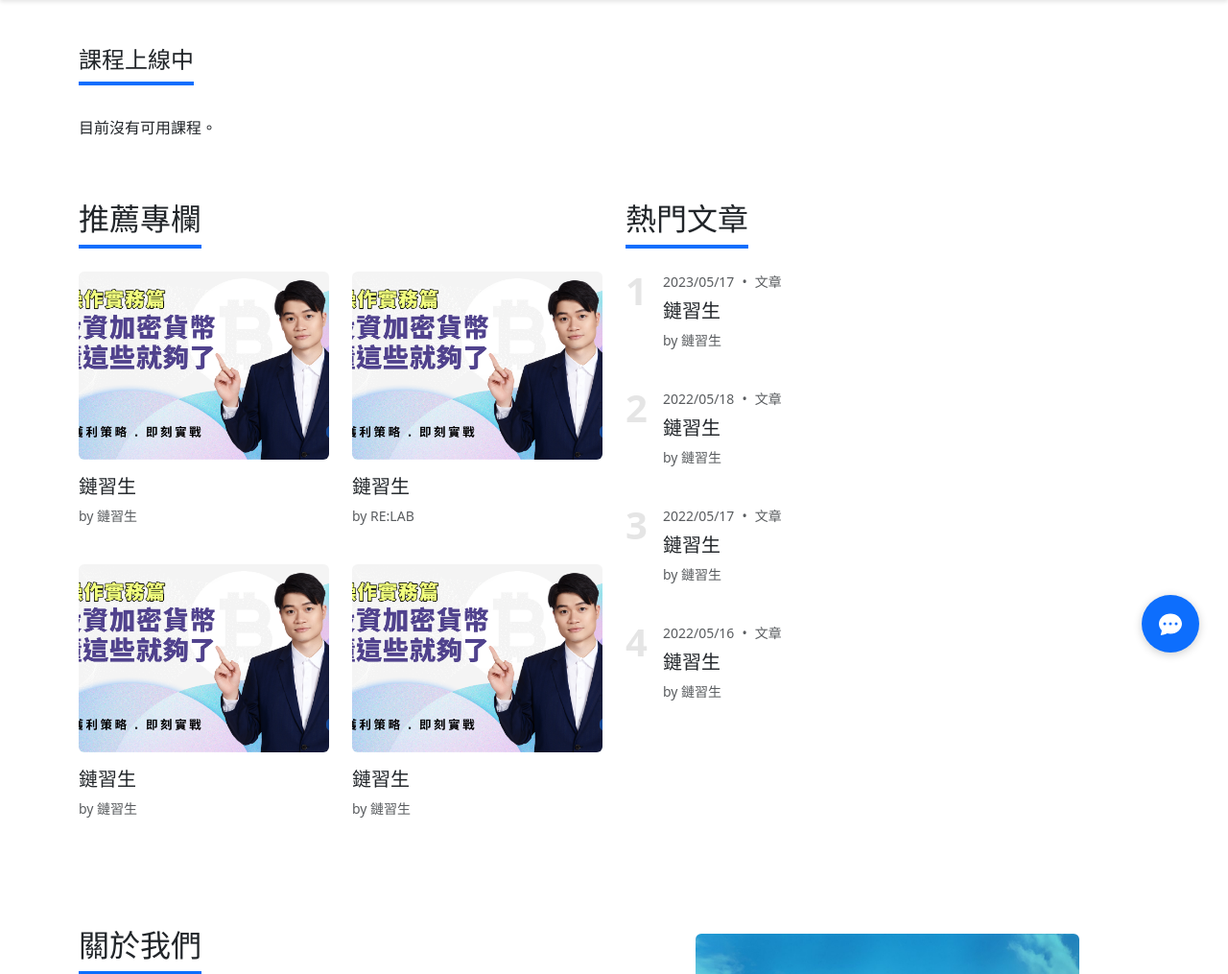
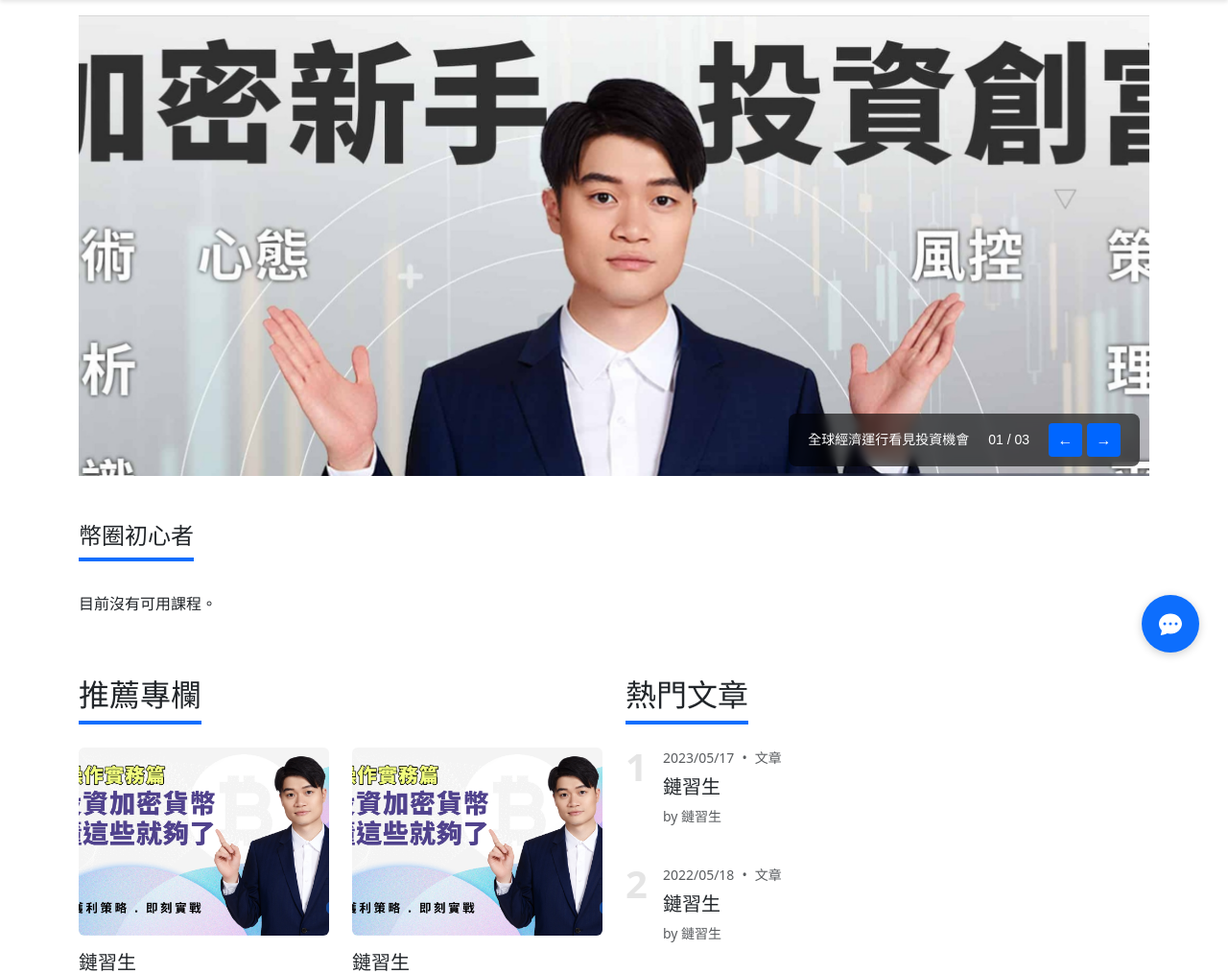
Before and after one commit to Shihjiajyun/chainee_official_new, a PHP site: page / in a window 1280 px wide. Shown: the part 90-1105 px from the top of the page at 96% size. Run offline with PHP 8.4, Linux system fonts and the light colour scheme; data that the repository does not hold is empty.

Commit message:
修改首頁主視覺

```diff
--- a/index.php
+++ b/index.php
@@ -37,16 +37,13 @@ if ($result->num_rows > 0) {
     <!-- 導覽列 -->
     <?php include './navbar.php'; ?>
 
-    <!-- 主視覺 -->
-    <!-- <?php include './tools/main.php'; ?> -->
+    <!-- 主視覺2 -->
+    <?php include './tools/main2.php'; ?>
 
-    <!-- 主視覺2 -->
-    <!-- <?php include './tools/main2.php'; ?> -->
-
-    <!-- 課程上線中 -->
+    <!-- 幣圈初心者 -->
     <main class="main">
         <div class="container">
-            <h2 class="section-title blue-underline">課程上線中</h2>
+            <h2 class="section-title blue-underline">幣圈初心者</h2>
             <div class="grid">
                 <?php if (!empty($courses)) : ?>
                     <?php foreach ($courses as $course) : ?>
@@ -97,7 +94,6 @@ if ($result->num_rows > 0) {
             </div>
         </div>
     </main>
-
 
     <!-- 文章專欄 -->
     <div class="container">
--- a/tools/main2.php
+++ b/tools/main2.php
@@ -1,12 +1,14 @@
 <style>
     #slider-container {
-        height: 100vh;
+        height: 90vh;
+        max-height: 480px;
+        width: 90vw;
     }
 
     .slider-container {
         position: relative;
         width: 100%;
-        height: 80%;
+        height: 100%;
         overflow: hidden;
     }
 
@@ -18,6 +20,7 @@
         visibility: hidden;
         transition: all 0.8s ease-in-out;
         background-size: cover;
+        background-repeat: no-repeat;
         background-position: center;
         transform: translateX(100%);
     }
@@ -34,19 +37,22 @@
 
     .slider-nav {
         position: absolute;
-        bottom: 20px;
-        right: 20px;
+        bottom: 10px;
+        right: 10px;
         display: flex;
-        gap: 10px;
+        align-items: center;
+        gap: 20px;
         z-index: 10;
         color: white;
         font-family: Arial, sans-serif;
+        background: rgba(0, 0, 0, 0.6);
+        padding: 10px 20px;
+        border-radius: 8px;
+        backdrop-filter: blur(5px);
     }
 
     .slider-counter {
-        background: #0066ff;
-        padding: 10px 20px;
-        border-radius: 4px;
+        font-size: 14px;
     }
 
     .nav-buttons {
@@ -58,8 +64,8 @@
         background: #0066ff;
         border: none;
         color: white;
-        width: 40px;
-        height: 40px;
+        width: 35px;
+        height: 35px;
         border-radius: 4px;
         cursor: pointer;
         display: flex;
@@ -71,58 +77,62 @@
         background: #0052cc;
     }
 
-    .slide-content {
-        font-weight: 700;
-        background-color: white;
-        color: #333333;
-        position: absolute;
-        bottom: 0px;
-        left: 0px;
-        z-index: 2;
-        transform: translateY(50px);
-        opacity: 0;
-        transition: all 0.8s ease-out;
-        transition-delay: 0.3s;
-        padding-left: 10px;
-        padding-right: 10px;
+    .slide-description {
+        font-size: 14px;
+        white-space: nowrap;
+        max-width: 200px;
+        text-overflow: ellipsis;
+        overflow: hidden;
     }
 
-    .slide.active .slide-content {
-        transform: translateY(0);
-        opacity: 1;
+    @media (max-width: 768px) {
+        #slider-container {
+            height: 40vh;
+            /* max-height: 480px; */
+            width: 90vw;
+        }
     }
 
-    .slide-content h1 {
-        font-size: 2.5em;
-        margin: 0;
-        margin-bottom: 10px;
+    @media (max-width: 576px) {
+        #slider-container {
+            height: 35vh;
+            /* max-height: 480px; */
+            width: 90vw;
+            padding: 0;
+        }
     }
 
-    .slide-content p {
-        font-size: 1.2em;
-        margin: 0;
+    @media (max-width: 425px) {
+        .slide-description {
+            display: none;
+        }
+
+        .slider-nav {
+            padding: 5px 10px;
+            font-size: 12px;
+            border-radius: 5px;
+        }
+
+        .nav-button {
+            width: 28px;
+            height: 28px;
+            font-size: 12px;
+        }
+
+        .slider-counter {
+            font-size: 12px;
+        }
     }
 </style>
 
-<div class="container" id="slider-container">
+<div class="container mt-3" id="slider-container">
     <div class="slider-container">
-        <div class="slide active" style="background-image: url('./img/download.png')">
-            <div class="slide-content py-2">
-                <p><span class="px-1 mx-2" style="color: white;background-color: red">最新消息</span>全球經濟運行看見投資機會</p>
-            </div>
-        </div>
-        <div class="slide" style="background-image: url('./img/download.png')">
-            <div class="slide-content py-2">
-                <p><span class="px-1 mx-2" style="color: white;background-color: red">最新消息</span>Description for slide 2</p>
-            </div>
-        </div>
-        <div class="slide" style="background-image: url('./img/download.png')">
-            <div class="slide-content py-2">
-                <p><span class="px-1 mx-2" style="color: white;background-color: red">最新消息</span>Description for slide 3</p>
-            </div>
-        </div>
+        <div class="slide active" style="background-image: url('./img/main.jpg')"></div>
+        <div class="slide" style="background-image: url('./img/main.jpg')"></div>
+        <div class="slide" style="background-image: url('./img/main.jpg')"></div>
 
         <div class="slider-nav">
+            <div class="slide-description" id="slide-description">全球經濟運行看見投資機會</div>
             <div class="slider-counter">
                 <span id="current">01</span> / <span id="total">03</span>
             </div>
@@ -139,7 +149,16 @@
     const prevButton = document.querySelector('.prev');
     const nextButton = document.querySelector('.next');
     const currentSlide = document.getElementById('current');
+    const slideDescription = document.getElementById('slide-description');
+    const descriptions = [
+        "全球經濟運行看見投資機會",
+        "Description for slide 2",
+        "Description for slide 3"
+    ];
+
     let currentIndex = 0;
+    const totalSlides = slides.length;
+    document.getElementById('total').textContent = String(totalSlides).padStart(2, '0');
 
     function updateCounter() {
         currentSlide.textContent = String(currentIndex + 1).padStart(2, '0');
@@ -153,22 +172,32 @@
             }
         });
         slides[index].classList.add('active');
+        slideDescription.textContent = descriptions[index];
         updateCounter();
+
+        // 禁用按鈕機制
+        prevButton.disabled = index === 0;
+        nextButton.disabled = index === slides.length - 1;
     }
 
     function nextSlide() {
-        currentIndex = (currentIndex + 1) % slides.length;
-        showSlide(currentIndex);
+        if (currentIndex < totalSlides - 1) {
+            currentIndex++;
+            showSlide(currentIndex);
+        }
     }
 
     function prevSlide() {
-        currentIndex = (currentIndex - 1 + slides.length) % slides.length;
-        showSlide(currentIndex);
+        if (currentIndex > 0) {
+            currentIndex--;
+            showSlide(currentIndex);
+        }
     }
 
     prevButton.addEventListener('click', prevSlide);
     nextButton.addEventListener('click', nextSlide);
 
-    // Auto advance slides every 5 seconds
-    setInterval(nextSlide, 7000);
+    // 初始化按鈕狀態
+    prevButton.disabled = currentIndex === 0;
+    nextButton.disabled = currentIndex === totalSlides - 1;
 </script>
```
Also changed, not shown: img/main.jpg.
